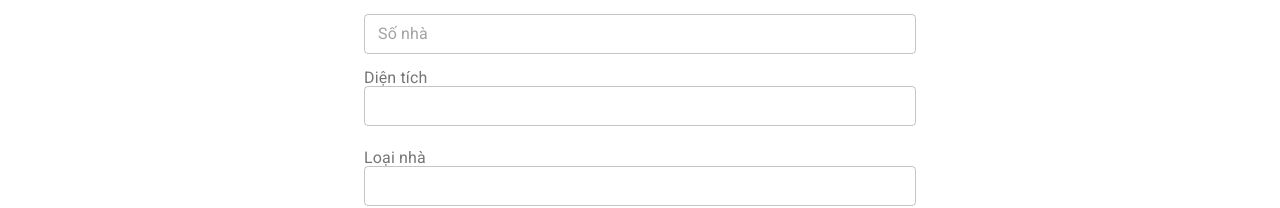
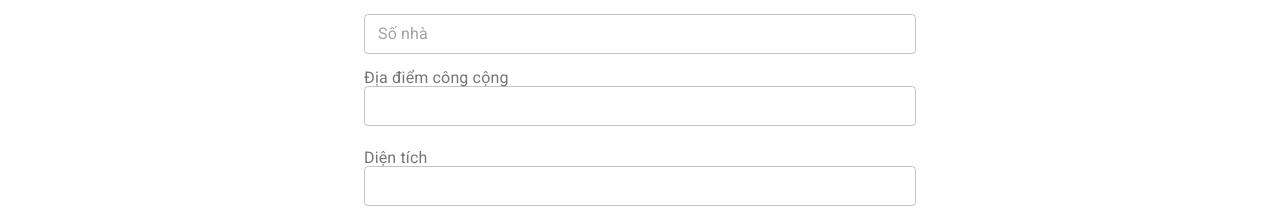
Before and after one commit to vuongthanh148/AccommodationFinder, a React (Create React App) app in the folder accommodationfinder/: page /newpost in a window 1280 px wide. Shown: the part 497-705 px from the top of the page. Built offline with nearby package versions, Linux system fonts and the light colour scheme.

Commit message:
alooooooooooooooooooo

```diff
--- a/accommodationfinder/src/components/NewPost.js
+++ b/accommodationfinder/src/components/NewPost.js
@@ -247,6 +247,22 @@ const MainInfo = (props) => {
             // helperText={touched.address.number && errors.address.number}
           />
         </Box>
+      </Box>
+      {/* Public Place */}
+      <Box pb={3}>
+        <InputLabel htmlFor="publicPlace">Địa điểm công cộng</InputLabel>
+        <TextField
+          fullWidth
+          id="publicPlace"
+          value={values.publicPlace}
+          onChange={handleChange('publicPlace')}
+          size="small"
+          variant="outlined"
+          helperText={touched.livingArea && errors.livingArea}
+          FormHelperTextProps={{
+            className: clsx(classes.formHelperText),
+          }}
+        />
       </Box>
       {/* Living Area */}
       <Box pb={3}>
@@ -512,7 +528,7 @@ const NewPost = () => {
       city: void 0,
       district: void 0,
       ward: void 0,
-      publicPlace: void 0,
+      publicPlace: '',
       accommodationType: '',
       street: '',
       number: void 0,
@@ -532,8 +548,8 @@ const NewPost = () => {
       washingMachine: false,
       fridge: false,
     },
-    validationSchema: newPostValidationSchema,
-    onSubmit: async (values, helpers) => {
+    validationSchema: {newPostValidationSchema},
+    onSubmit: (values, helpers) => {
       console.log("dcmcmcm")
       // kiểm tra và gửi
       console.log(values);
@@ -631,7 +647,7 @@ const NewPost = () => {
                 variant="contained"
                 color="primary"
                 disabled={formik.isSubmitting}
-                onClick={formik.onSubmit}
+                onClick={() => {console.log(formik)}}
               >
                 Hoàn tất
               </Button>
```
